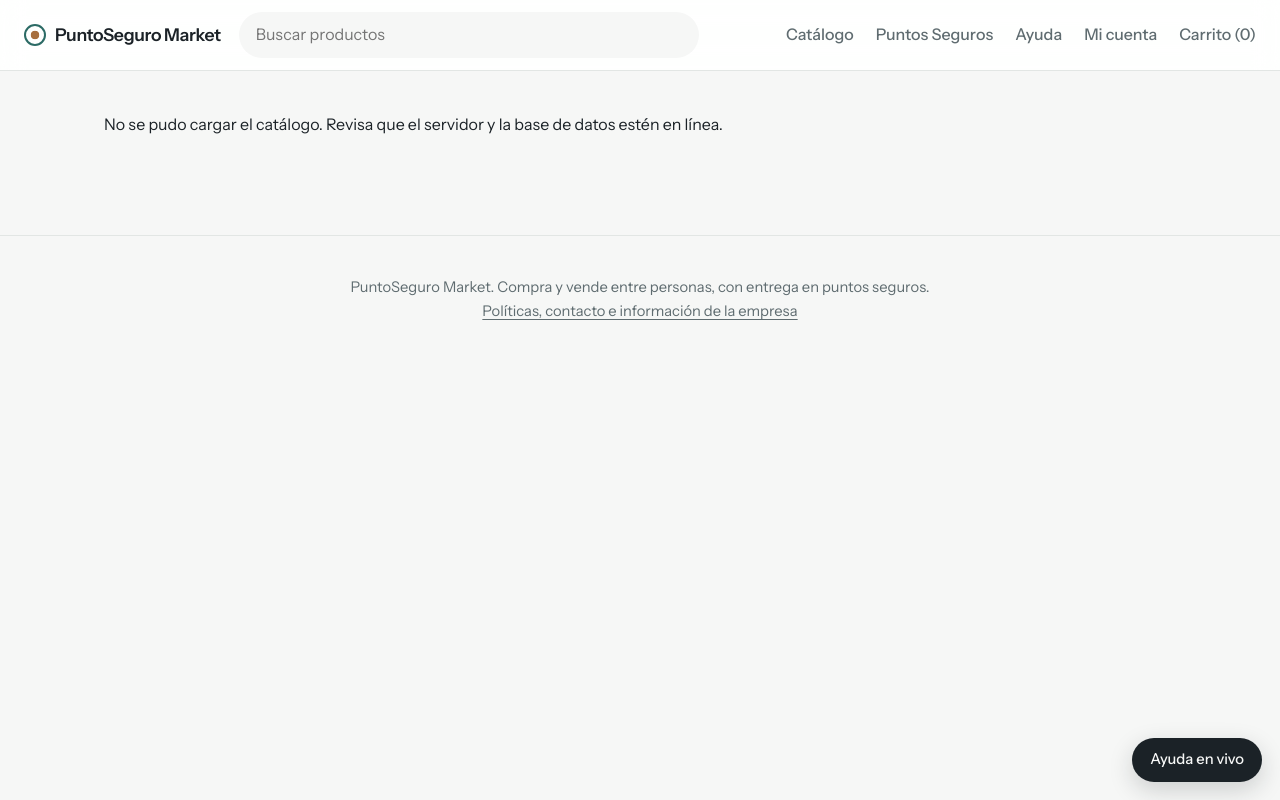
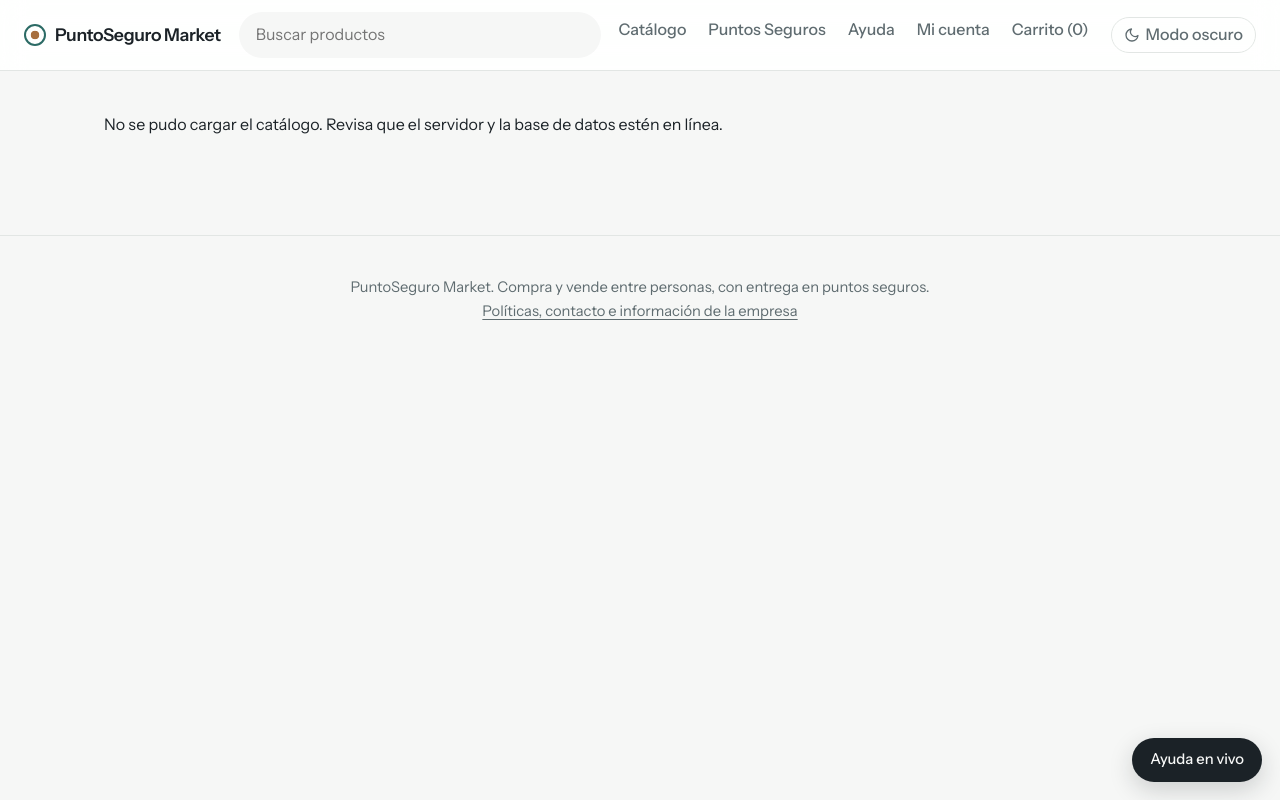
Before and after one commit to EdgarAcosta029/puntoseguro-market, a website: page public/index.html in a window 1280 px wide. Drawn offline with Linux system fonts and the light colour scheme; no server answers.

Commit message:
Botón de modo claro y oscuro

```diff
--- a/public/css/styles.css
+++ b/public/css/styles.css
@@ -31,6 +31,8 @@ p{margin:.6em 0}
 #sg{position:absolute;top:calc(100% + 6px);left:0;right:0;background:var(--sf);border:1px solid var(--ln);border-radius:var(--rc);display:flex;flex-direction:column;z-index:6;overflow:hidden;box-shadow:0 12px 32px rgba(20,30,34,.12)}
 #sg[hidden]{display:none}#sg a,#sg span{padding:9px 14px;text-decoration:none}#sg a:hover{background:var(--bg)}
 nav{display:flex;gap:22px;font-weight:500;margin-left:auto}nav a{text-decoration:none;color:var(--mut);transition:color .15s}nav a:hover{color:var(--ink)}
+.tm{display:inline-flex;align-items:center;gap:6px;font:inherit;font-weight:500;color:var(--mut);background:none;border:1px solid var(--ln);border-radius:999px;padding:4px 12px;cursor:pointer;transition:color .15s,border-color .15s}
+.tm:hover{color:var(--ink);border-color:var(--mut)}.tm:focus-visible{outline:2px solid var(--pri);outline-offset:2px}.tm svg{width:16px;height:16px;fill:none;stroke:currentColor;stroke-width:2;stroke-linecap:round;stroke-linejoin:round}
 main{max-width:1120px;margin:0 auto;padding:32px 24px 24px}
 
 /* Formularios y botones */
--- a/public/index.html
+++ b/public/index.html
@@ -4,10 +4,11 @@
 <title>PuntoSeguro Market, tienda en línea</title>
 <link rel="stylesheet" href="https://fonts.googleapis.com/css2?family=Instrument+Sans:wght@400;500;600&display=swap">
 <link rel="stylesheet" href="css/styles.css">
+<script>try{var t=localStorage.getItem('tema');if(t==='light'||t==='dark')document.documentElement.dataset.theme=t}catch(e){}</script>
 </head><body>
 <header class="hd"><a class="logo" href="#inicio">PuntoSeguro Market</a>
 <div class="sr"><input id="q" type="search" placeholder="Buscar productos" aria-label="Buscar productos" autocomplete="off"><div id="sg" hidden></div></div>
-<nav><a href="#catalogo">Catálogo</a><a href="#puntos">Puntos Seguros</a><a href="#ayuda">Ayuda</a><a href="#cuenta">Mi cuenta</a><a href="#carrito">Carrito (<span id="n">0</span>)</a></nav></header>
+<nav><a href="#catalogo">Catálogo</a><a href="#puntos">Puntos Seguros</a><a href="#ayuda">Ayuda</a><a href="#cuenta">Mi cuenta</a><a href="#carrito">Carrito (<span id="n">0</span>)</a><button id="tm" class="tm" type="button"></button></nav></header>
 <main id="app"></main>
 <footer>PuntoSeguro Market. Compra y vende entre personas, con entrega en puntos seguros.<br><a href="#ayuda">Políticas, contacto e información de la empresa</a></footer>
 <a class="fab" href="#ayuda">Ayuda en vivo</a><div id="ts" role="status"></div>
--- a/public/js/main.js
+++ b/public/js/main.js
@@ -5,3 +5,11 @@ loadPS();loadP().then(()=>{if(S.token)afterLogin();render()}).catch(()=>{$('#app
 setInterval(()=>{const h=$('#hero');if(!h||HP||document.hidden||matchMedia('(prefers-reduced-motion: reduce)').matches)return;H=(H+1)%HERO.length;h.innerHTML=heroInner(H)},6500);
 /* Chat de pedidos: se revisa cada 4 segundos mientras Mi cuenta está abierta */
 setInterval(()=>{if(!document.hidden)loadChats()},4000);
+
+/* Modo claro u oscuro: sigue al sistema hasta que la persona elige; la elección se recuerda en este navegador */
+(()=>{const b=document.getElementById('tm'),mq=matchMedia('(prefers-color-scheme: dark)'),R=document.documentElement;
+const SUN='<svg viewBox="0 0 24 24" aria-hidden="true"><circle cx="12" cy="12" r="4"/><path d="M12 2v2M12 20v2M4.9 4.9l1.4 1.4M17.7 17.7l1.4 1.4M2 12h2M20 12h2M4.9 19.1l1.4-1.4M17.7 6.3l1.4-1.4"/></svg>',MOON='<svg viewBox="0 0 24 24" aria-hidden="true"><path d="M21 12.8A9 9 0 1 1 11.2 3a7 7 0 0 0 9.8 9.8z"/></svg>';
+const oscuro=()=>R.dataset.theme?R.dataset.theme==='dark':mq.matches;
+function pinta(){const d=oscuro();b.innerHTML=(d?SUN+'Modo claro':MOON+'Modo oscuro');b.setAttribute('aria-label',d?'Cambiar a modo claro':'Cambiar a modo oscuro')}
+b.addEventListener('click',()=>{const t=oscuro()?'light':'dark';R.dataset.theme=t;try{localStorage.setItem('tema',t)}catch(e){}pinta()});
+mq.addEventListener&&mq.addEventListener('change',pinta);pinta()})();
```
